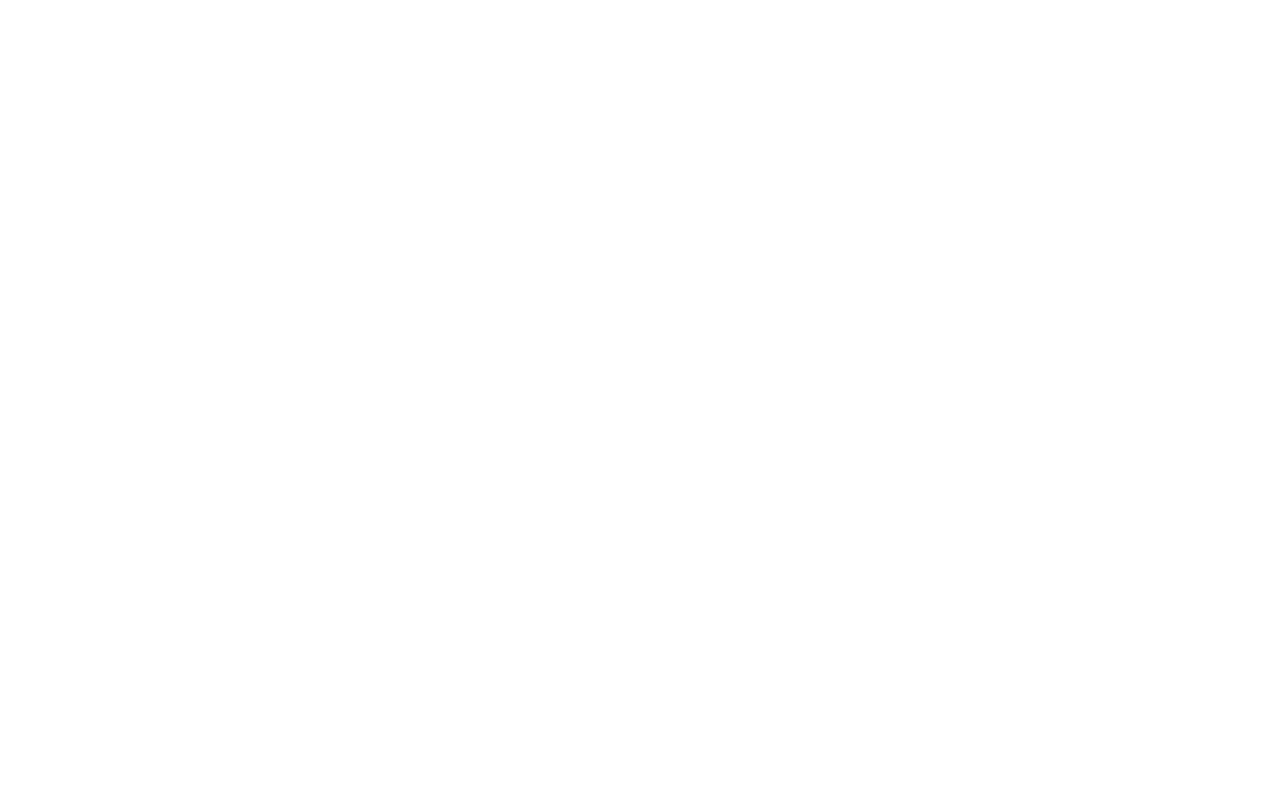
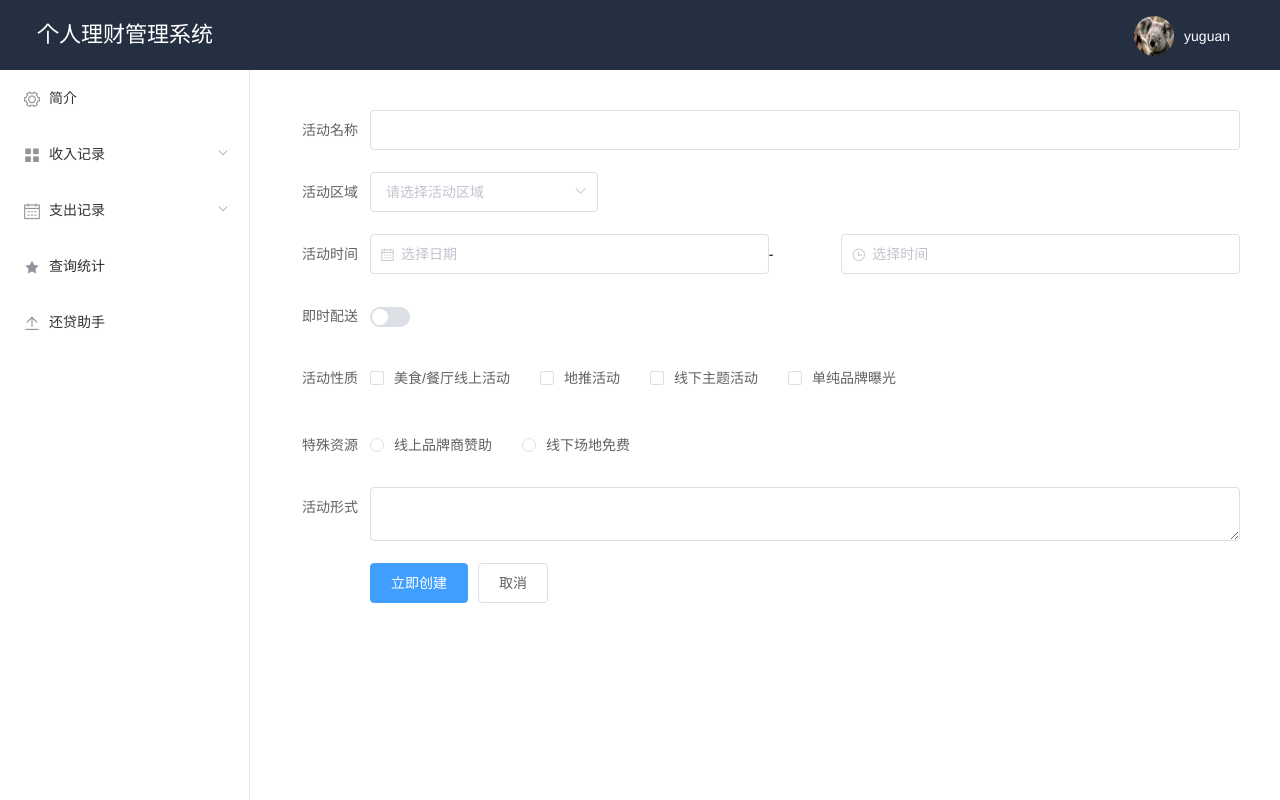
Before and after one commit to yuguan1128/Financial-Management-System, a Vue app in the folder web/: page /setting in a window 1280 px wide. Built offline with nearby package versions, Linux system fonts and the light colour scheme.

Commit message:
个人设置模块构建

```diff
--- a/web/src/components/common/Header.vue
+++ b/web/src/components/common/Header.vue
@@ -8,7 +8,7 @@
                     {{username}}
                 </span>
                 <el-dropdown-menu slot="dropdown">
-                    <el-dropdown-item>个人中心</el-dropdown-item>
+                    <el-dropdown-item command="setting">个人中心</el-dropdown-item>
                     <el-dropdown-item command="loginout" divided="true">退出</el-dropdown-item>
                 </el-dropdown-menu>
             </el-dropdown>
@@ -33,6 +33,9 @@
                 if(command == 'loginout'){
                     localStorage.removeItem('ms_username')
                     this.$router.push('/login');
+                }
+                if(command == 'setting'){
+                    this.$router.push('/setting');
                 }
             }
         }
--- /dev/null
+++ b/web/src/components/page/setting.vue
@@ -0,0 +1,74 @@
+<template>
+   <div>
+    <el-form ref="form" :model="form" label-width="80px">
+  <el-form-item label="活动名称">
+    <el-input v-model="form.name"></el-input>
+  </el-form-item>
+  <el-form-item label="活动区域">
+    <el-select v-model="form.region" placeholder="请选择活动区域">
+      <el-option label="区域一" value="shanghai"></el-option>
+      <el-option label="区域二" value="beijing"></el-option>
+    </el-select>
+  </el-form-item>
+  <el-form-item label="活动时间">
+    <el-col :span="11">
+      <el-date-picker type="date" placeholder="选择日期" v-model="form.date1" style="width: 100%;"></el-date-picker>
+    </el-col>
+    <el-col class="line" :span="2">-</el-col>
+    <el-col :span="11">
+      <el-time-picker type="fixed-time" placeholder="选择时间" v-model="form.date2" style="width: 100%;"></el-time-picker>
+    </el-col>
+  </el-form-item>
+  <el-form-item label="即时配送">
+    <el-switch v-model="form.delivery"></el-switch>
+  </el-form-item>
+  <el-form-item label="活动性质">
+    <el-checkbox-group v-model="form.type">
+      <el-checkbox label="美食/餐厅线上活动" name="type"></el-checkbox>
+      <el-checkbox label="地推活动" name="type"></el-checkbox>
+      <el-checkbox label="线下主题活动" name="type"></el-checkbox>
+      <el-checkbox label="单纯品牌曝光" name="type"></el-checkbox>
+    </el-checkbox-group>
+  </el-form-item>
+  <el-form-item label="特殊资源">
+    <el-radio-group v-model="form.resource">
+      <el-radio label="线上品牌商赞助"></el-radio>
+      <el-radio label="线下场地免费"></el-radio>
+    </el-radio-group>
+  </el-form-item>
+  <el-form-item label="活动形式">
+    <el-input type="textarea" v-model="form.desc"></el-input>
+  </el-form-item>
+  <el-form-item>
+    <el-button type="primary" @click="onSubmit">立即创建</el-button>
+    <el-button>取消</el-button>
+  </el-form-item>
+</el-form>
+   </div>
+</template>
+<script>
+  export default {
+    data() {
+      return {
+        form: {
+          name: '',
+          region: '',
+          date1: '',
+          date2: '',
+          delivery: false,
+          type: [],
+          resource: '',
+          desc: ''
+        }
+      }
+    },
+    methods: {
+      onSubmit() {
+        alert("创建成功！")
+      }
+    }
+  }
+</script>
+<style scoped>
+
+</style>
--- a/web/src/router/index.js
+++ b/web/src/router/index.js
@@ -26,6 +26,10 @@ export default new Router({
           path: '/',
           component: resolve => require(['../components/page/Readme.vue'], resolve)
         },
+        {
+          path: '/setting',
+          component: resolve => require(['../components/page/setting.vue'], resolve)
+        },
       ]
     }
   ]
```
